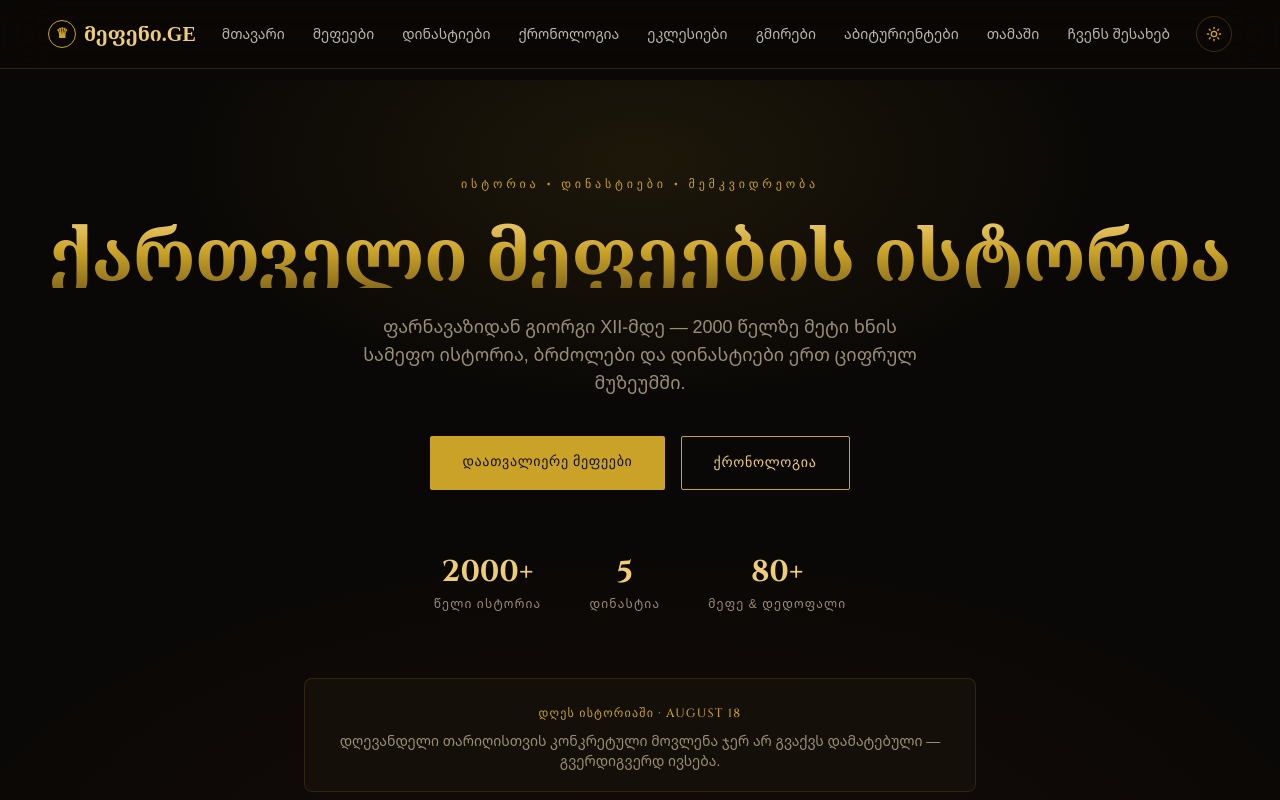
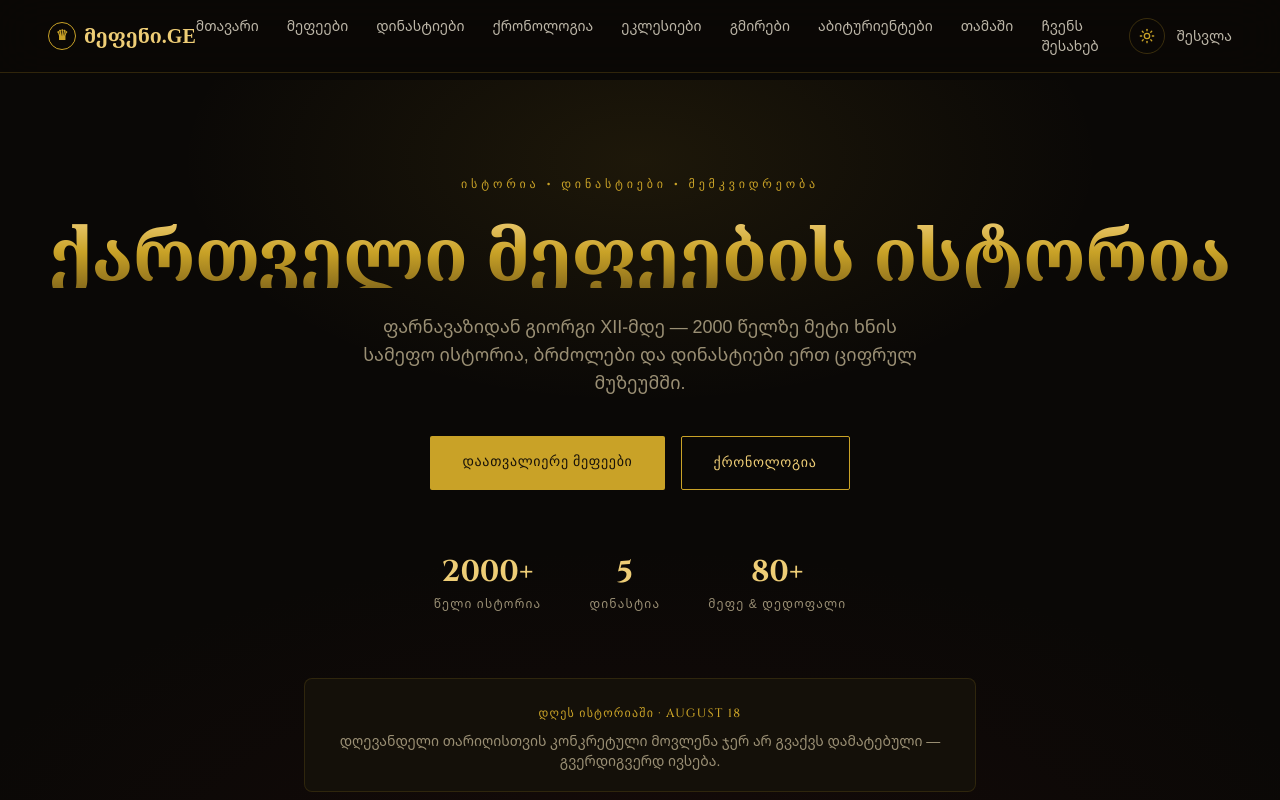
Before and after one commit to chkona/mefeni-com, a Next.js app: page / in a window 1280 px wide. Shown: the top 800 px of the page. Built offline with nearby package versions, Linux system fonts and the light colour scheme.

Commit message:
Update Navbar.tsx

```diff
--- a/components/Navbar.tsx
+++ b/components/Navbar.tsx
@@ -36,6 +36,12 @@ export default function Navbar() {
 
       <div className="flex items-center gap-3">
         <ThemeToggle />
+        <Link
+          href="/login"
+          className="hidden md:inline-block text-sm opacity-80 hover:opacity-100 hover:text-goldBright transition"
+        >
+          შესვლა
+        </Link>
         <button className="md:hidden text-gold text-2xl" onClick={() => setOpen(!open)}>
           ☰
         </button>
@@ -48,6 +54,9 @@ export default function Navbar() {
               {l.label}
             </Link>
           ))}
+          <Link href="/login" onClick={() => setOpen(false)}>
+            შესვლა
+          </Link>
         </div>
       )}
     </nav>
```
